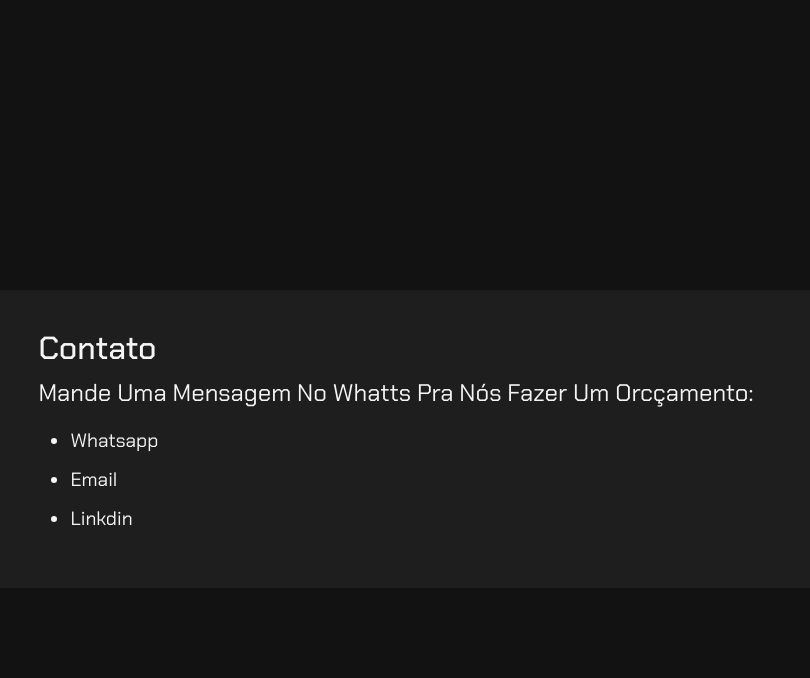
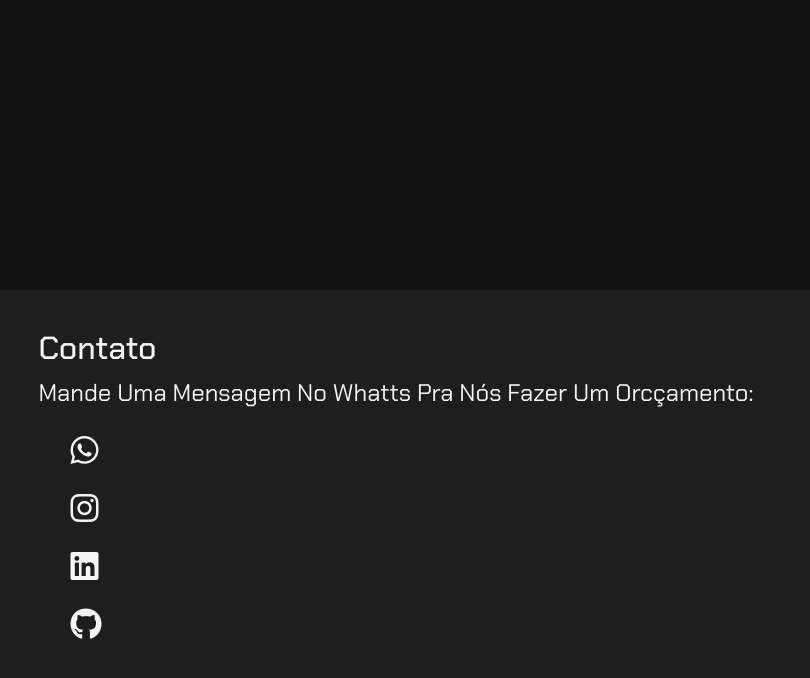
Before and after one commit to Esquedim/Portfolio, a plain HTML site: page index.html in a window 1280 px wide. Shown: the part 2122-2800 px from the top of the page, without its empty margins (0-810 px from the left). Before the commit the page ends 2710 px from the top, so only its background shows below. Drawn offline with nearby package versions, Linux system fonts and the light colour scheme.

Commit message:
Atualizei a seção de contato

```diff
--- a/index.html
+++ b/index.html
@@ -15,6 +15,8 @@
     <link rel="shortcut icon" href="img/ChatGPT Image 15 de jun. de 2025, 16_40_44.png" type="image/x-icon">
 
   <link rel="stylesheet" href="style/style.css">
+
+  <link rel="stylesheet" href="https://cdnjs.cloudflare.com/ajax/libs/font-awesome/6.7.2/css/all.min.css" integrity="sha512-Evv84Mr4kqVGRNSgIGL/F/aIDqQb7xQ2vcrdIwxfjThSH8CSR7PBEakCr51Ck+w+/U6swU2Im1vVX0SVk9ABhg==" crossorigin="anonymous" referrerpolicy="no-referrer" />
 </head>
 <body>
         <header class="header">
@@ -81,9 +83,10 @@
                 <p class="paragrafo">Mande uma mensagem no whatts pra nós fazer
                      um orcçamento:</p>
                 <ul>
-                    <li class="link-contato"><a href="http://" target="_blank" rel="noopener noreferrer"></a>whatsapp</li>
-                    <li class="link-contato"><a href="http://" target="_blank" rel="noopener noreferrer"></a>email</li>
-                    <li class="link-contato"><a href="http://" target="_blank" rel="noopener noreferrer"></a>linkdin</li>
+                    <li class="link-contato"><a href="https://wa.me/5551997747142" target="_blank" rel="noopener noreferrer"><i class="fa-brands fa-whatsapp"></i></a></li>
+                    <li class="link-contato"><a href="https://www.instagram.com/malone_esquedim?igsh=M2pzNnlodHhvZnkz" target="_blank" rel="noopener noreferrer"><i class="fa-brands fa-instagram"></i></a></li>
+                    <li class="link-contato"><a href="https://www.linkedin.com/in/malone-esquedim-2a195b306/" target="_blank" rel="noopener noreferrer"><i class="fa-brands fa-linkedin"></i></a></li>
+                    <li class="link-contato"><a href="http:https://github.com/Esquedim" target="_blank" rel="noopener noreferrer"><i class="fa-brands fa-github"></i></a></li>
                 </ul>
             </div>
         </section>
--- a/style/style.css
+++ b/style/style.css
@@ -120,10 +120,11 @@ h3{
 
 .link-contato{
 
-    font-size: 1.2rem;
+    font-size: 2rem;
     margin: 10px 0;
+    list-style-type: none;
+
 }
-
 
 
 
@@ -171,6 +172,10 @@ h3{
     color: #f5f5f5;
   }
 
+  i:hover{
+    transform: scale(1.3);
+  }
+
 @media(max-width: 768px){
     #container{
         display: grid;
```
